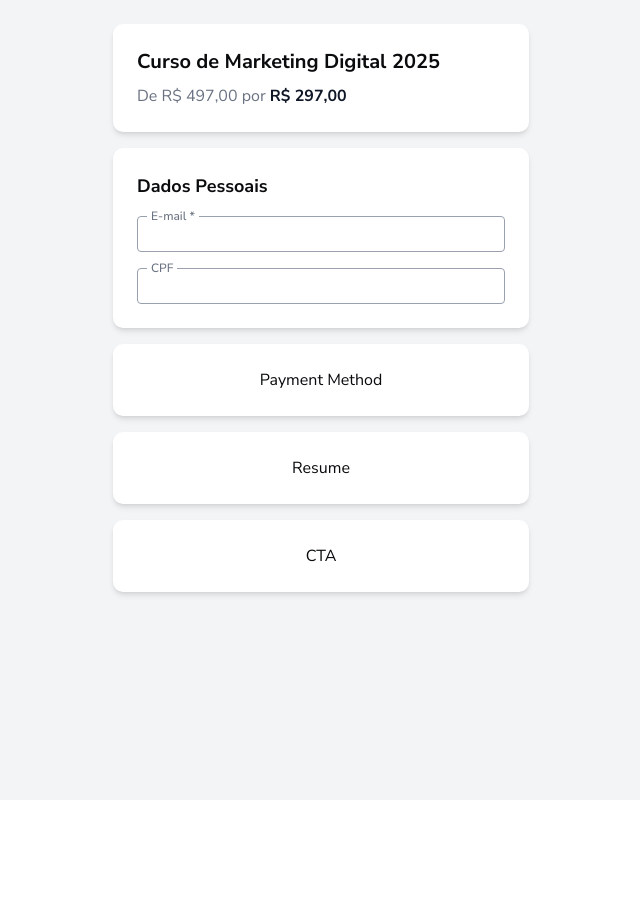
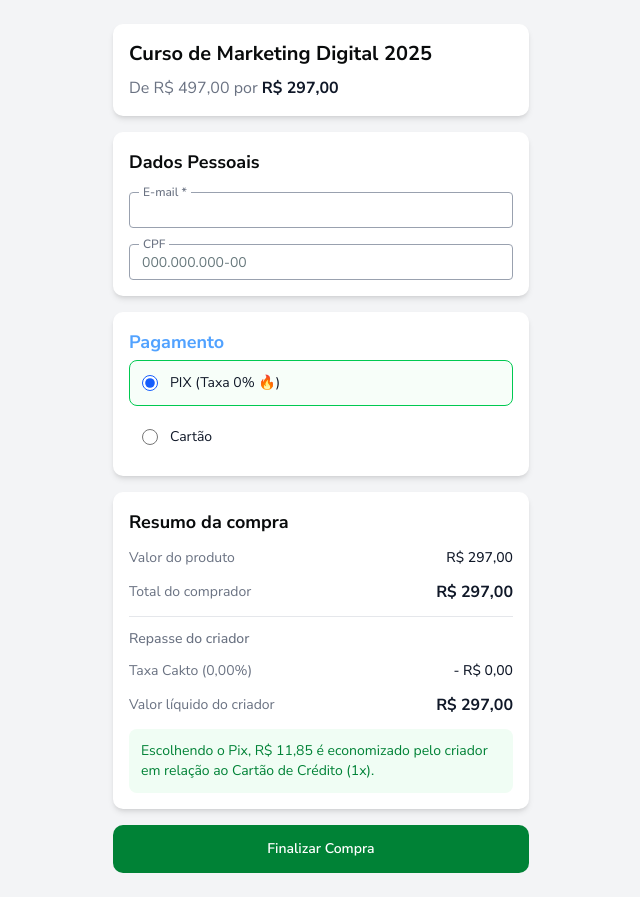
Before and after one commit to eneto774/cakto-checkout, a Next.js app: page / in a window 1280 px wide. Shown: the whole page, without its empty margins (319-959 px from the left). Before the commit the page ends 800 px from the top, so only its background shows below. Built offline with nearby package versions, Linux system fonts and the light colour scheme.

Commit message:
feat: checkout page, add logic with react-hook-form

```diff
--- a/src/app/page.tsx
+++ b/src/app/page.tsx
@@ -1,15 +1,84 @@
+"use client";
+import { useMemo, useState } from "react";
+import { Controller, useForm, useWatch } from "react-hook-form";
+import { zodResolver } from "@hookform/resolvers/zod";
+import { LuLoaderCircle, LuCircleCheck } from "react-icons/lu";
 import { Input, Label } from "@/components/ui";
-import { MOCK_COURSE } from "@/constants";
-import { formatCurrency } from "@/utils";
+import { MOCK_COURSE, INSTALLMENT_OPTIONS } from "@/constants";
+import { cn, checkoutFormSchema } from "@/lib";
+import {
+  formatCurrency,
+  formatCpf,
+  formatPercentage,
+  calculateTaxes,
+} from "@/utils";
+import type { CheckoutFormData } from "@/types";
 
-export default async function Home() {
+export default function Home() {
   const { name, originalPrice, currentPrice } = MOCK_COURSE;
+  const [isSuccess, setIsSuccess] = useState(false);
+
+  const {
+    register,
+    control,
+    handleSubmit,
+    setValue,
+    getValues,
+    formState: { errors, isSubmitting },
+  } = useForm<CheckoutFormData>({
+    resolver: zodResolver(checkoutFormSchema),
+    mode: "all",
+    defaultValues: {
+      email: "",
+      cpf: "",
+      paymentMethod: "pix",
+      installment: 1,
+    },
+  });
+
+  const paymentMethod = useWatch({ control, name: "paymentMethod" });
+  const installment = useWatch({ control, name: "installment" });
+
+  const summary = useMemo(
+    () => calculateTaxes(currentPrice, paymentMethod, installment),
+    [currentPrice, paymentMethod, installment],
+  );
+  const pixSavings = useMemo(
+    () => calculateTaxes(currentPrice, "card", installment).platformTaxTotal,
+    [currentPrice, installment],
+  );
+
+  const onSubmit = async () => {
+    setIsSuccess(true);
+  };
+
+  if (isSuccess) {
     return (
       <div className="min-h-screen bg-gray-100 py-6 font-sans">
         <main className="mx-auto flex w-full max-w-md flex-col gap-4 px-4">
-        <section className="flex flex-col justify-center gap-2 rounded-lg bg-white p-6 shadow-md">
+          <section className="flex flex-col items-center gap-3 rounded-lg bg-white p-4 text-center shadow-md">
+            <LuCircleCheck className="size-12 text-green-700" />
+            <span className="text-2xl font-bold text-gray-900">
+              Compra finalizada com sucesso!
+            </span>
+            <span className="text-sm text-gray-500">
+              Enviamos os detalhes de{" "}
+              <span className="font-medium">{name}</span> para{" "}
+              {getValues("email")}.
+            </span>
+          </section>
+        </main>
+      </div>
+    );
+  }
+
+  return (
+    <div className="min-h-screen bg-gray-100 py-6 font-sans">
+      <form onSubmit={handleSubmit(onSubmit)} noValidate>
+        <main className="mx-auto flex w-full max-w-md flex-col gap-4 px-4">
+          <section className="flex flex-col justify-center gap-2 rounded-lg bg-white p-4 shadow-md">
             <h1 className="text-xl font-bold">{name}</h1>
-          <div className="text-gray-500 text-md">
+            <div className="text-md text-gray-500">
               <span>De {formatCurrency(originalPrice)}</span>{" "}
               <span>
                 por{" "}
@@ -17,7 +86,8 @@ export default async function Home() {
               </span>
             </div>
           </section>
-        <section className="flex flex-col justify-center gap-4 rounded-lg bg-white p-6 shadow-md">
+
+          <section className="flex flex-col justify-center gap-4 rounded-lg bg-white p-4 shadow-md">
             <h2 className="text-lg font-bold">Dados Pessoais</h2>
             <div className="flex flex-col gap-4">
               <div className="relative">
@@ -30,8 +100,18 @@ export default async function Home() {
                 <Input
                   id="email"
                   type="email"
+                  inputMode="email"
+                  autoComplete="email"
+                  aria-invalid={Boolean(errors.email)}
+                  disabled={isSubmitting}
                   className="w-full rounded border border-gray-400 px-3 py-3 text-sm text-gray-900 outline-none focus:border-blue-600 focus:ring-1 focus:ring-blue-600"
+                  {...register("email")}
                 />
+                {errors.email && (
+                  <span className="text-xs text-red-500">
+                    {errors.email.message}
+                  </span>
+                )}
               </div>
               <div className="relative">
                 <Label
@@ -40,24 +120,188 @@ export default async function Home() {
                 >
                   CPF
                 </Label>
+                <Controller
+                  control={control}
+                  name="cpf"
+                  render={({ field }) => (
                     <Input
                       id="cpf"
-                type="text"
+                      inputMode="numeric"
+                      autoComplete="off"
+                      placeholder="000.000.000-00"
+                      maxLength={14}
+                      value={field.value}
+                      onChange={(e) =>
+                        field.onChange(formatCpf(e.target.value))
+                      }
+                      onBlur={field.onBlur}
+                      aria-invalid={Boolean(errors.cpf)}
+                      disabled={isSubmitting}
                       className="w-full rounded border border-gray-400 px-3 py-3 text-sm text-gray-900 outline-none focus:border-blue-600 focus:ring-1 focus:ring-blue-600"
                     />
+                  )}
+                />
+                {errors.cpf && (
+                  <span className="text-xs text-red-500">
+                    {errors.cpf.message}
+                  </span>
+                )}
               </div>
             </div>
           </section>
-        <section className="flex flex-col items-center justify-center gap-4 rounded-lg bg-white p-6 shadow-md">
-          Payment Method
+
+          <section className="flex flex-col justify-center gap-1 rounded-lg bg-white p-4 shadow-md">
+            <h2 className="text-lg font-bold text-blue-400">Pagamento</h2>
+            <div className="flex flex-col gap-2">
+              <label
+                className={cn(
+                  "flex cursor-pointer items-center gap-3 rounded-md border border-transparent px-3 py-3",
+                  paymentMethod === "pix" && "border-green-500 bg-green-50/50",
+                )}
+              >
+                <input
+                  type="radio"
+                  name="payment"
+                  checked={paymentMethod === "pix"}
+                  onChange={() => setValue("paymentMethod", "pix")}
+                  disabled={isSubmitting}
+                  className="size-4 accent-blue-600"
+                />
+                <span className="text-sm text-gray-900">PIX (Taxa 0% 🔥)</span>
+              </label>
+              <label
+                className={cn(
+                  "flex cursor-pointer items-center gap-3 rounded-md border border-transparent px-3 py-3",
+                  paymentMethod === "card" && "border-green-500 bg-green-50/50",
+                )}
+              >
+                <input
+                  type="radio"
+                  name="payment"
+                  checked={paymentMethod === "card"}
+                  onChange={() => setValue("paymentMethod", "card")}
+                  disabled={isSubmitting}
+                  className="size-4 accent-blue-600"
+                />
+                <span className="text-sm text-gray-900">Cartão</span>
+              </label>
+            </div>
+
+            {paymentMethod === "card" && (
+              <div className="relative mt-1">
+                <Label
+                  htmlFor="installment"
+                  className="absolute -top-2 left-2.5 bg-white px-1 text-xs text-gray-500"
+                >
+                  Parcelas
+                </Label>
+                <select
+                  id="installment"
+                  value={installment}
+                  disabled={isSubmitting}
+                  onChange={(e) =>
+                    setValue("installment", Number(e.target.value))
+                  }
+                  className="w-full rounded border border-gray-400 px-3 py-3 text-sm text-gray-900 outline-none focus:border-blue-600 focus:ring-1 focus:ring-blue-600"
+                >
+                  {INSTALLMENT_OPTIONS.map((option: number) => {
+                    const optionTaxes = calculateTaxes(
+                      currentPrice,
+                      "card",
+                      option,
+                    );
+                    return (
+                      <option key={option} value={option}>
+                        {option}x de{" "}
+                        {formatCurrency(optionTaxes.installmentValue)}
+                        {option > 1
+                          ? ` (total de ${formatCurrency(optionTaxes.buyerTotal)})`
+                          : " (à vista)"}
+                      </option>
+                    );
+                  })}
+                </select>
+              </div>
+            )}
           </section>
-        <section className="flex flex-col items-center justify-center gap-4 rounded-lg bg-white p-6 shadow-md">
-          Resume
+
+          <section className="flex flex-col justify-center gap-3 rounded-lg bg-white p-4 shadow-md">
+            <h2 className="text-lg font-bold">Resumo da compra</h2>
+            <div className="flex items-center justify-between gap-2">
+              <span className="text-sm text-gray-500">Valor do produto</span>
+              <span className="text-sm font-medium text-gray-900">
+                {formatCurrency(currentPrice)}
+              </span>
+            </div>
+            {summary.buyerTaxTotal > 0 && (
+              <div className="flex items-center justify-between gap-2">
+                <span className="text-sm text-gray-500">
+                  Taxa de parcelamento ({formatPercentage(summary.buyerTaxRate)}
+                  )
+                </span>
+                <span className="text-sm font-medium text-gray-900">
+                  {formatCurrency(summary.buyerTaxTotal)}
+                </span>
+              </div>
+            )}
+            <div className="flex items-center justify-between gap-2">
+              <span className="text-sm text-gray-500">Total do comprador</span>
+              <span className="text-base font-bold text-gray-900">
+                {formatCurrency(summary.buyerTotal)}
+              </span>
+            </div>
+            {paymentMethod === "card" && summary.installment > 1 && (
+              <div className="flex items-center justify-between gap-2">
+                <span className="text-sm text-gray-500">Parcelamento</span>
+                <span className="text-sm font-medium text-gray-900">
+                  {summary.installment}x de{" "}
+                  {formatCurrency(summary.installmentValue)}
+                </span>
+              </div>
+            )}
+            <hr className="border-gray-200" />
+            <span className="text-sm font-medium text-gray-500">
+              Repasse do criador
+            </span>
+            <div className="flex items-center justify-between gap-2">
+              <span className="text-sm text-gray-500">
+                Taxa Cakto ({formatPercentage(summary.platformTaxRate)})
+              </span>
+              <span className="text-sm font-medium text-gray-900">
+                - {formatCurrency(summary.platformTaxTotal)}
+              </span>
+            </div>
+            <div className="flex items-center justify-between gap-2">
+              <span className="text-sm text-gray-500">
+                Valor líquido do criador
+              </span>
+              <span className="text-base font-bold text-gray-900">
+                {formatCurrency(summary.producerNet)}
+              </span>
+            </div>
+            <div className="rounded-md bg-green-50 p-3 text-sm text-green-700">
+              {paymentMethod === "pix"
+                ? `Escolhendo o Pix, ${formatCurrency(pixSavings)} é economizado pelo criador em relação ao Cartão de Crédito (${installment}x).`
+                : `Economia do criador é de ${formatCurrency(pixSavings)} ao escolher Pix.`}
+            </div>
           </section>
-        <section className="flex flex-col items-center justify-center gap-4 rounded-lg bg-white p-6 shadow-md">
-          CTA
-        </section>
+
+          <button
+            type="submit"
+            disabled={isSubmitting}
+            className="flex h-12 w-full items-center justify-center gap-2 rounded-lg bg-green-700 text-sm font-semibold text-white hover:bg-green-800 disabled:opacity-70"
+          >
+            {isSubmitting ? (
+              <>
+                <LuLoaderCircle className="size-4 animate-spin" />
+                Processando...
+              </>
+            ) : (
+              "Finalizar Compra"
+            )}
+          </button>
         </main>
+      </form>
     </div>
   );
 }
```
Lines whose indentation alone changed are shown as unchanged.
